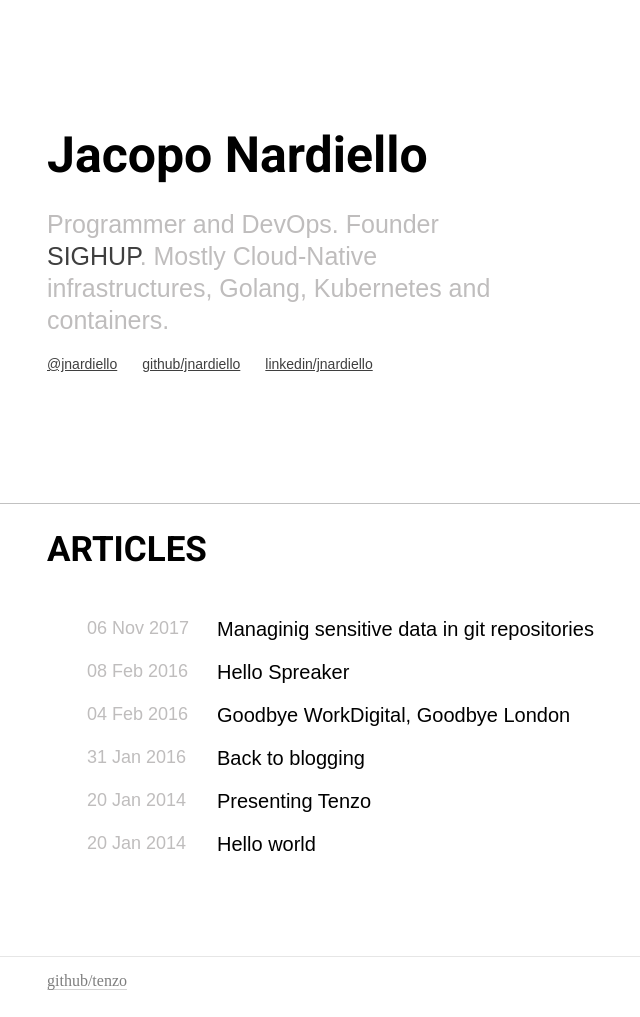
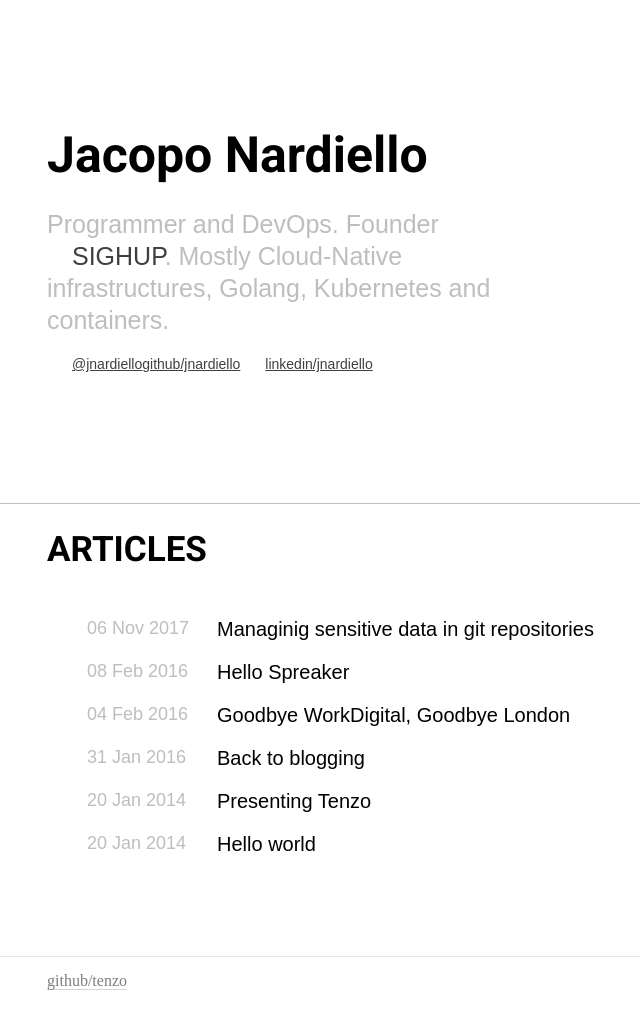
Before and after one commit to jnardiello/jnardiello.github.io, a Jekyll site: the page built from index.html, in a window 1280 px wide. Shown: the whole page, without its empty margins (81-721 px from the left). Built offline with Jekyll 4.4.1, drawn with Linux system fonts in a browser that asks for light colours; some web fonts are replaced.

Commit message:
Fixes to style

```diff
--- a/css/default.css
+++ b/css/default.css
@@ -40,7 +40,7 @@ author .sighup {
     text-decoration: none;
 }
 
-author a:first-of-type {
+author a:nth-of-type(2) {
     margin-left: 0;
 }
 
```
